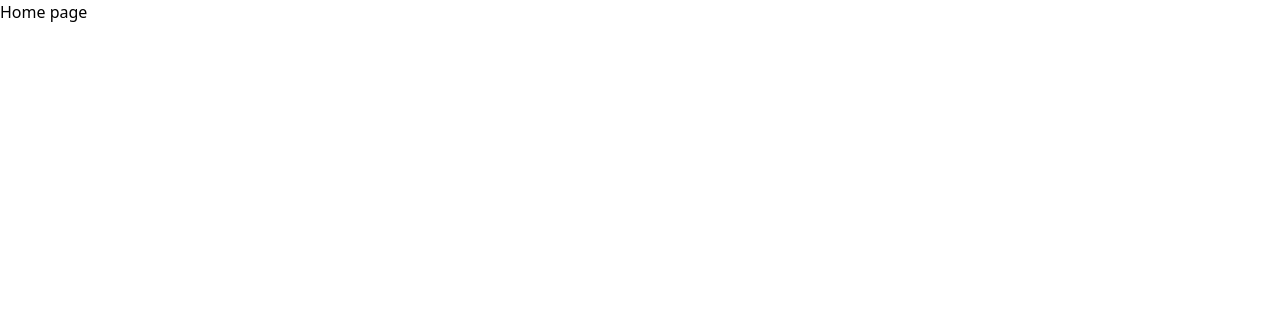
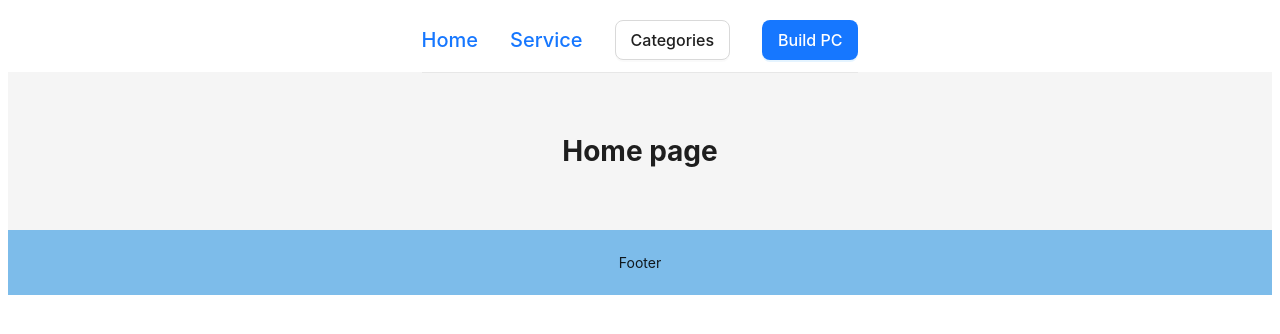
Before and after one commit to ZeroBug404/computer-valley, a Next.js app: page / in a window 1280 px wide. Shown: the top 334 px of the page. Built offline with nearby package versions, Linux system fonts and the light colour scheme.

Commit message:
[DONE]-header done

```diff
--- /dev/null
+++ b/src/components/Layouts/RootLayout.js
@@ -0,0 +1,30 @@
+import { Layout } from "antd";
+import Navbar from "../Ui/Navbar";
+const { Header, Footer, Content } = Layout;
+
+const RootLayout = ({ children }) => {
+  const headerStyle = {
+    textAlign: "center",
+    height: 64,
+    paddingInline: 50,
+    lineHeight: "64px",
+  };
+  const contentStyle = {
+    textAlign: "center",
+    minHeight: 120,
+    lineHeight: "120px",
+  };
+  const footerStyle = {
+    textAlign: "center",
+    backgroundColor: "#7dbcea",
+  };
+  return (
+    <Layout>
+      <Navbar style={headerStyle}></Navbar>
+      <Content style={contentStyle}>{children}</Content>
+      <Footer style={footerStyle}>Footer</Footer>
+    </Layout>
+  );
+};
+
+export default RootLayout;
--- /dev/null
+++ b/src/components/Ui/Navbar.js
@@ -0,0 +1,150 @@
+import { Button, Dropdown, Layout, Menu } from "antd";
+import Link from "next/link";
+
+const { Header } = Layout;
+
+const Navbar = () => {
+  const items = [
+    {
+      key: "1",
+      label: (
+        <a
+          target="_blank"
+          rel="noopener noreferrer"
+          href="https://www.antgroup.com"
+        >
+          CPU / Processor
+        </a>
+      ),
+    },
+    {
+      key: "2",
+      label: (
+        <a
+          target="_blank"
+          rel="noopener noreferrer"
+          href="https://www.aliyun.com"
+        >
+          Motherboard
+        </a>
+      ),
+    },
+    {
+      key: "3",
+      label: (
+        <a
+          target="_blank"
+          rel="noopener noreferrer"
+          href="https://www.luohanacademy.com"
+        >
+          RAM
+        </a>
+      ),
+    },
+    {
+      key: "3",
+      label: (
+        <a
+          target="_blank"
+          rel="noopener noreferrer"
+          href="https://www.luohanacademy.com"
+        >
+          Power Supply Unit
+        </a>
+      ),
+    },
+    {
+      key: "4",
+      label: (
+        <a
+          target="_blank"
+          rel="noopener noreferrer"
+          href="https://www.luohanacademy.com"
+        >
+          Storage Device
+        </a>
+      ),
+    },
+    {
+      key: "5",
+      label: (
+        <a
+          target="_blank"
+          rel="noopener noreferrer"
+          href="https://www.luohanacademy.com"
+        >
+          Monitor
+        </a>
+      ),
+    },
+    {
+      key: "6",
+      label: (
+        <a
+          target="_blank"
+          rel="noopener noreferrer"
+          href="https://www.luohanacademy.com"
+        >
+          Others
+        </a>
+      ),
+    },
+  ];
+  return (
+    <Header
+      style={{
+        display: "flex",
+        alignItems: "center",
+        justifyContent: "center",
+        background: "white",
+        color: "gray",
+      }}
+    >
+      <div className="bg-white" />
+      <Menu theme="" mode="horizontal" defaultSelectedKeys={["2"]}>
+        <div
+          style={{
+            display: "flex",
+            gap: "2rem",
+            justifyContent: "center",
+            alignItems: "center",
+          }}
+        >
+          <Link
+            href={"/"}
+            className=""
+            style={{ fontSize: "20px", fontWeight: "500" }}
+          >
+            Home
+          </Link>
+          <Link
+            href={"/"}
+            className=""
+            style={{ fontSize: "20px", fontWeight: "500" }}
+          >
+            Service
+          </Link>
+          <Dropdown menu={{ items }} placement="bottomLeft" arrow style={{}}>
+            <Button size="large" style={{ fontWeight: "500" }}>
+              Categories
+            </Button>
+          </Dropdown>
+          <div
+            style={{
+              width: "100%",
+              display: "flex",
+              justifyContent: "end",
+              alignItems: "center",
+            }}
+          >
+            <Button style={{ fontWeight: "500" }} size="large" type="primary">
+              Build PC
+            </Button>
+          </div>
+        </div>
+      </Menu>
+    </Header>
+  );
+};
+
+export default Navbar;
--- a/src/pages/_app.js
+++ b/src/pages/_app.js
@@ -1,5 +1,5 @@
-import '@/styles/globals.css'
+export default function MyApp({ Component, pageProps }) {
+  const getLayout = Component.getLayout || ((page) => page);
 
-export default function App({ Component, pageProps }) {
-  return <Component {...pageProps} />
+  return getLayout(<Component {...pageProps} />);
 }
--- a/src/pages/index.js
+++ b/src/pages/index.js
@@ -1,4 +1,4 @@
-import React from 'react';
+import RootLayout from "@/components/Layouts/RootLayout";
 
 const Home = () => {
   return (
@@ -9,3 +9,7 @@ const Home = () => {
 };
 
 export default Home;
+
+Home.getLayout = function getLayout(page) {
+  return <RootLayout>{page}</RootLayout>;
+};
--- a/tailwind.config.js
+++ b/tailwind.config.js
@@ -1,18 +1,22 @@
 /** @type {import('tailwindcss').Config} */
 module.exports = {
   content: [
-    './src/pages/**/*.{js,ts,jsx,tsx,mdx}',
-    './src/components/**/*.{js,ts,jsx,tsx,mdx}',
-    './src/app/**/*.{js,ts,jsx,tsx,mdx}',
+    "./src/pages/**/*.{js,ts,jsx,tsx,mdx}",
+    "./src/components/**/*.{js,ts,jsx,tsx,mdx}",
+    "./src/app/**/*.{js,ts,jsx,tsx,mdx}",
   ],
   theme: {
-    extend: {
-      backgroundImage: {
-        'gradient-radial': 'radial-gradient(var(--tw-gradient-stops))',
-        'gradient-conic':
-          'conic-gradient(from 180deg at 50% 50%, var(--tw-gradient-stops))',
-      },
-    },
+    // extend: {
+    //   backgroundImage: {
+    //     'gradient-radial': 'radial-gradient(var(--tw-gradient-stops))',
+    //     'gradient-conic':
+    //       'conic-gradient(from 180deg at 50% 50%, var(--tw-gradient-stops))',
+    //   },
+    // },
   },
   plugins: [],
-}
+  corePlugins: {
+    preflight: false,
+  },
+  important: true,
+};
```
